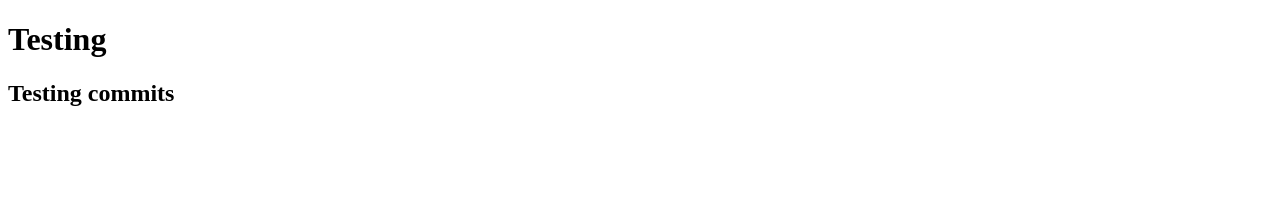
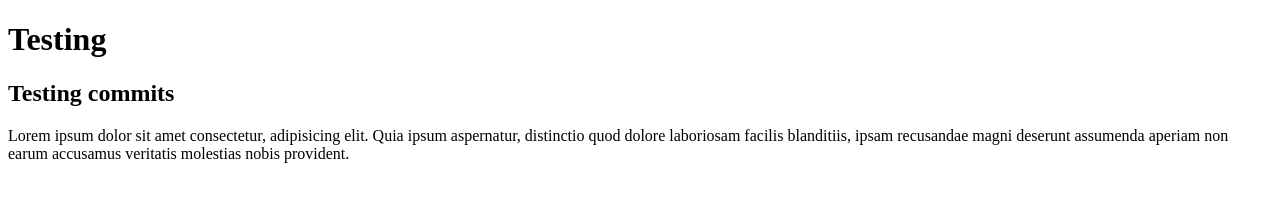
Before and after one commit to srambharose/first-juno-git, a plain HTML site: page index.html in a window 1280 px wide. Drawn offline with Linux system fonts and the light colour scheme.

```diff
--- a/index.html
+++ b/index.html
@@ -10,6 +10,7 @@
 
     <h1>Testing</h1>
     <h2>Testing commits</h2>
+    <p>Lorem ipsum dolor sit amet consectetur, adipisicing elit. Quia ipsum aspernatur, distinctio quod dolore laboriosam facilis blanditiis, ipsam recusandae magni deserunt assumenda aperiam non earum accusamus veritatis molestias nobis provident.</p>
 
 </body>
 </html>
```
